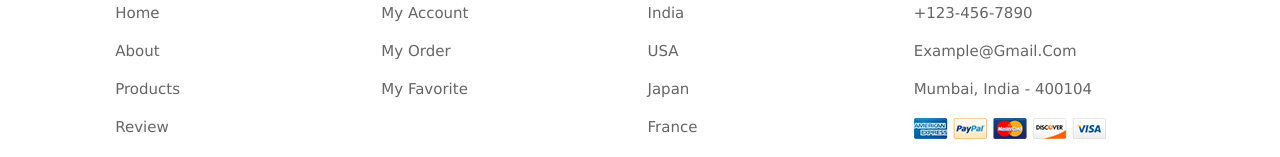
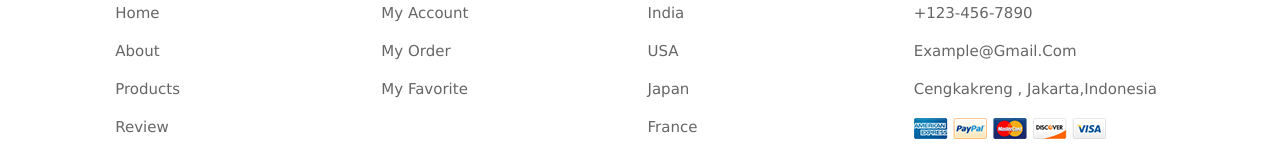
Before and after one commit to cherryctr/tugas-akhir-wp-bsi, a plain HTML site: page index.html in a window 1280 px wide. Shown: the part 3662-3819 px from the top of the page. Drawn offline with Linux system fonts and the light colour scheme.

Commit message:
tes komit

```diff
--- a/index.html
+++ b/index.html
@@ -350,7 +350,7 @@
             <h3>contact info</h3>
             <a href="#">+123-456-7890</a>
             <a href="#">example@gmail.com</a>
-            <a href="#">mumbai, india - 400104</a>
+            <a href="#">Cengkakreng , Jakarta,Indonesia</a>
             <img src="images/payment.png" alt="">
         </div>
 
```
